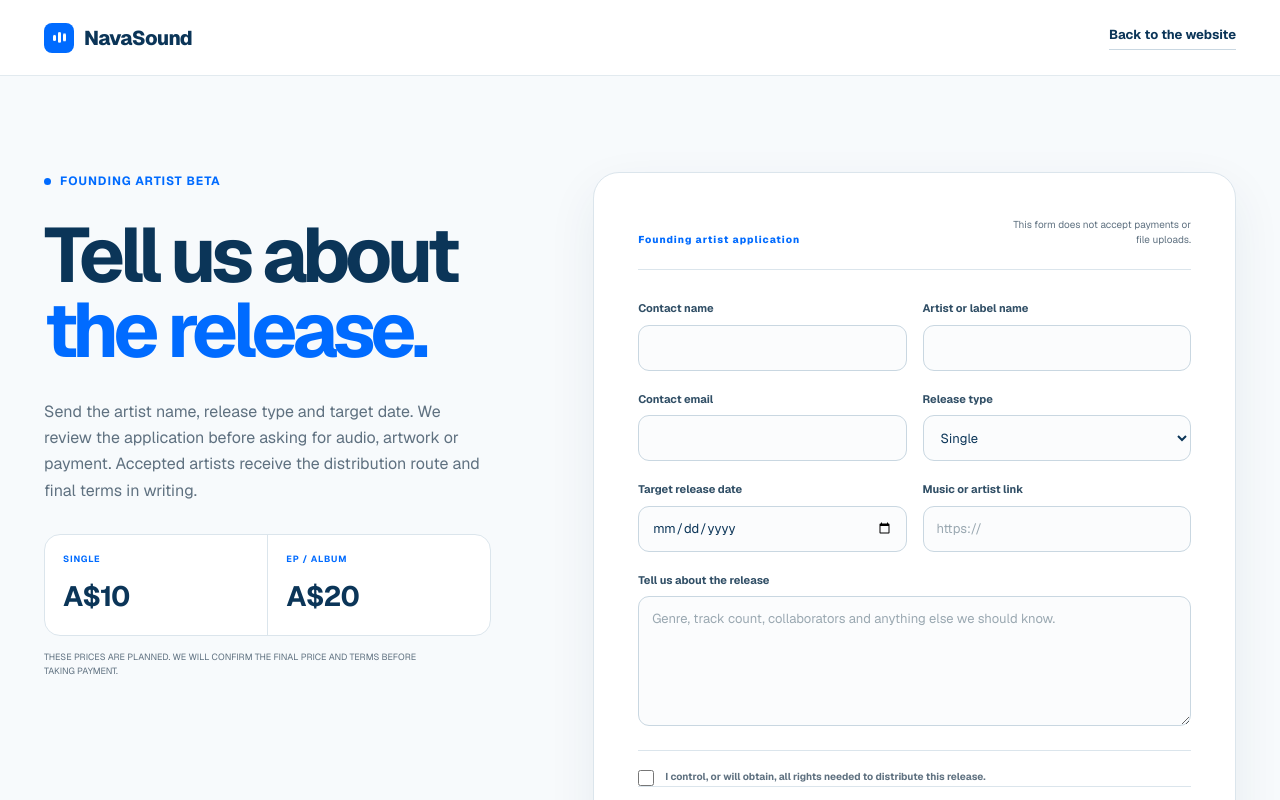
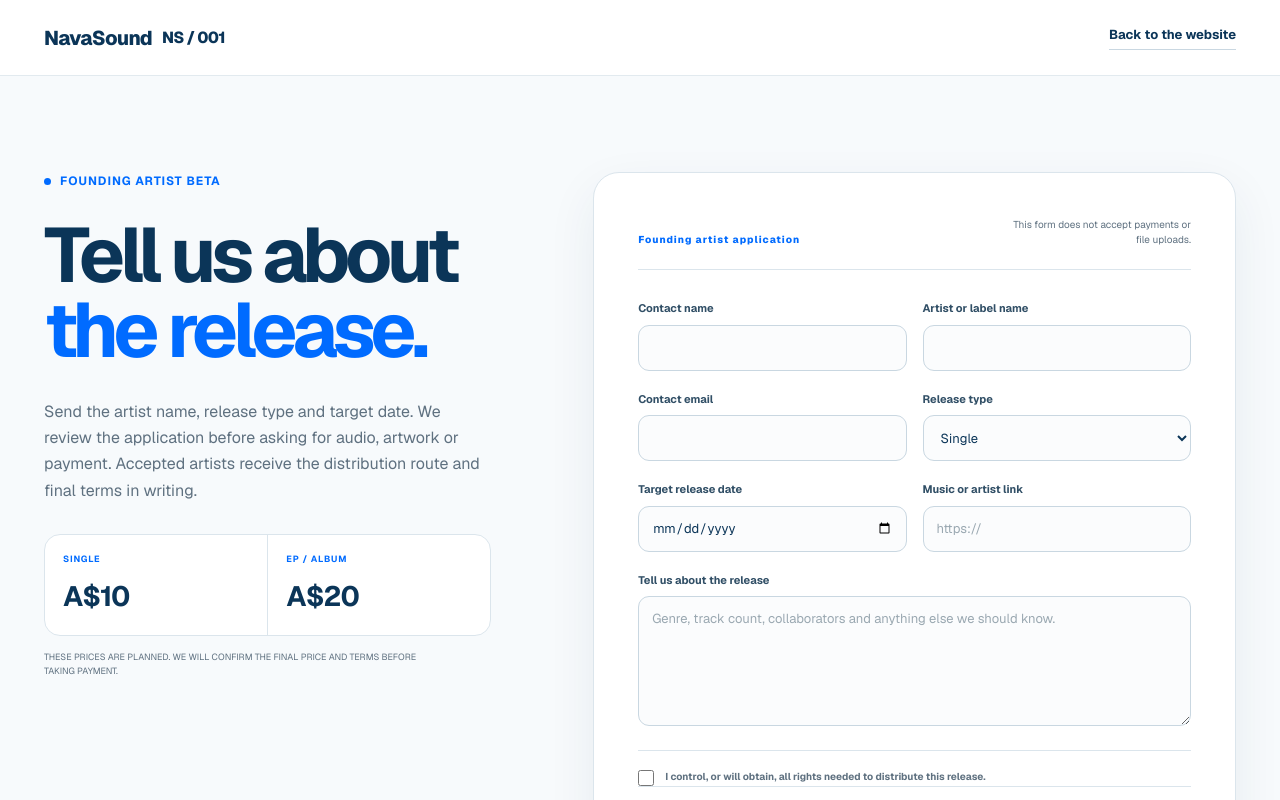
Before and after one commit to mehdiamiry40/navasound, a Next.js app: page /apply in a window 1280 px wide. Shown: the top 800 px of the page. Built offline with nearby package versions, Linux system fonts and the light colour scheme.

Commit message:
Apply record catalogue redesign to src/app/_components/inner-header.tsx

```diff
--- a/src/app/_components/inner-header.tsx
+++ b/src/app/_components/inner-header.tsx
@@ -4,8 +4,8 @@
   return (
     <header className="site-header apply-header">
       <Link className="brand" href="/" aria-label="NavaSound home">
-        <span className="brand-mark" aria-hidden="true"><i /><i /><i /></span>
         <span>NavaSound</span>
+        <small>NS / 001</small>
       </Link>
       <Link className="text-link" href="/">{backLabel}</Link>
     </header>
```
